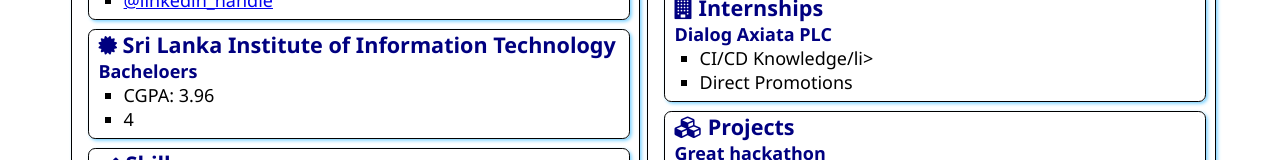
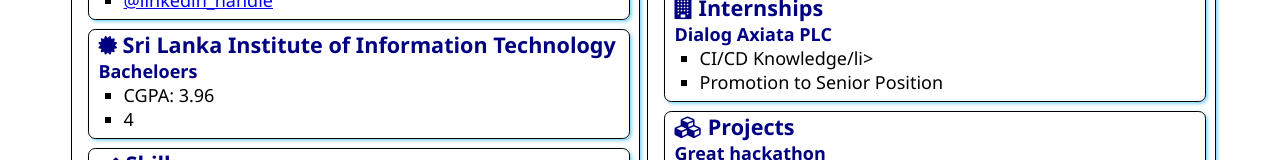
Before and after one commit to Mariyam73/-SATechnicalOnboarding, a plain HTML site: page src/index.html in a window 1280 px wide. Shown: the part 152-312 px from the top of the page. Drawn offline with Linux system fonts and the light colour scheme.

Commit message:
Made a change to customize
New change

```diff
--- a/src/index.html
+++ b/src/index.html
@@ -75,7 +75,7 @@
                 <h3>Dialog Axiata PLC</h3>
                 <ul>
                     <li>CI/CD Knowledge/li>
-                    <li>Direct Promotions</li>
+                    <li>Promotion to Senior Position</li>
                 </ul>
             </section>
             <section class="box">
```
